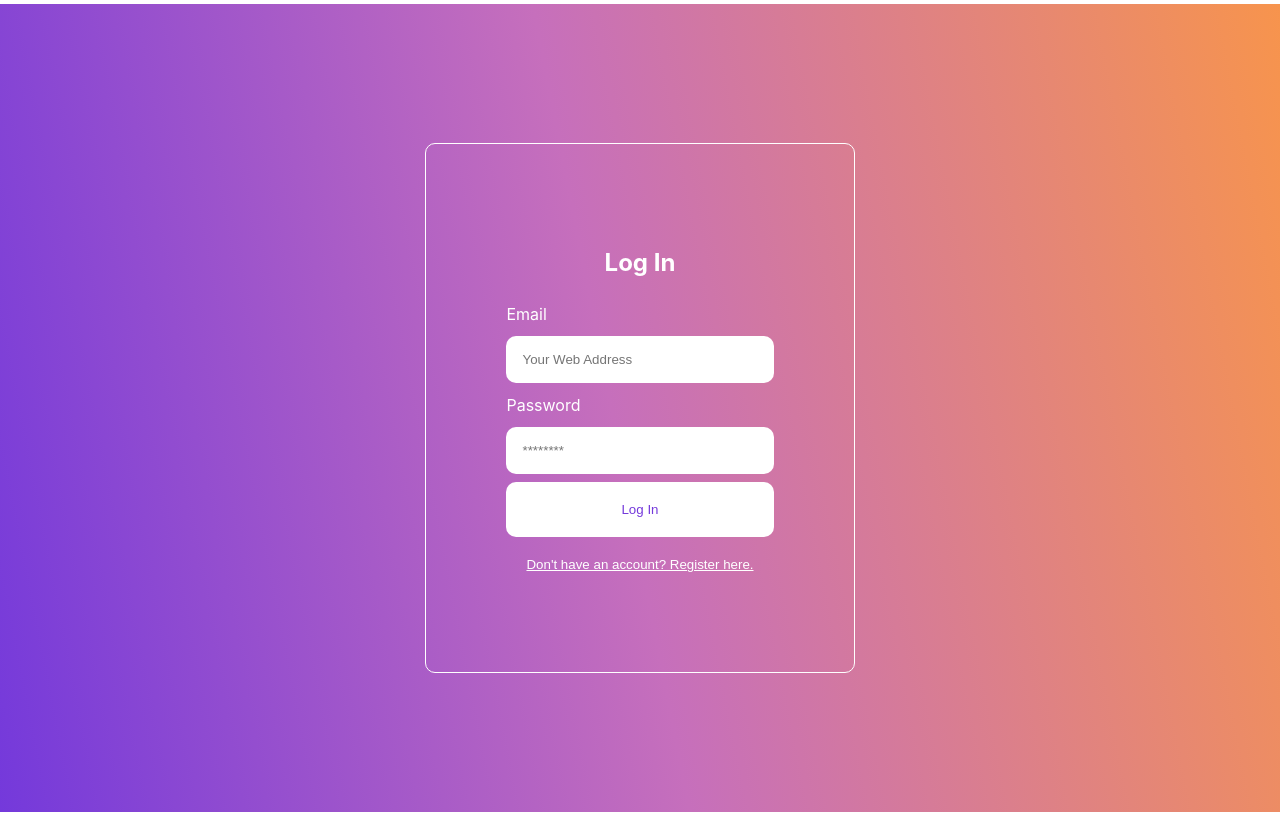
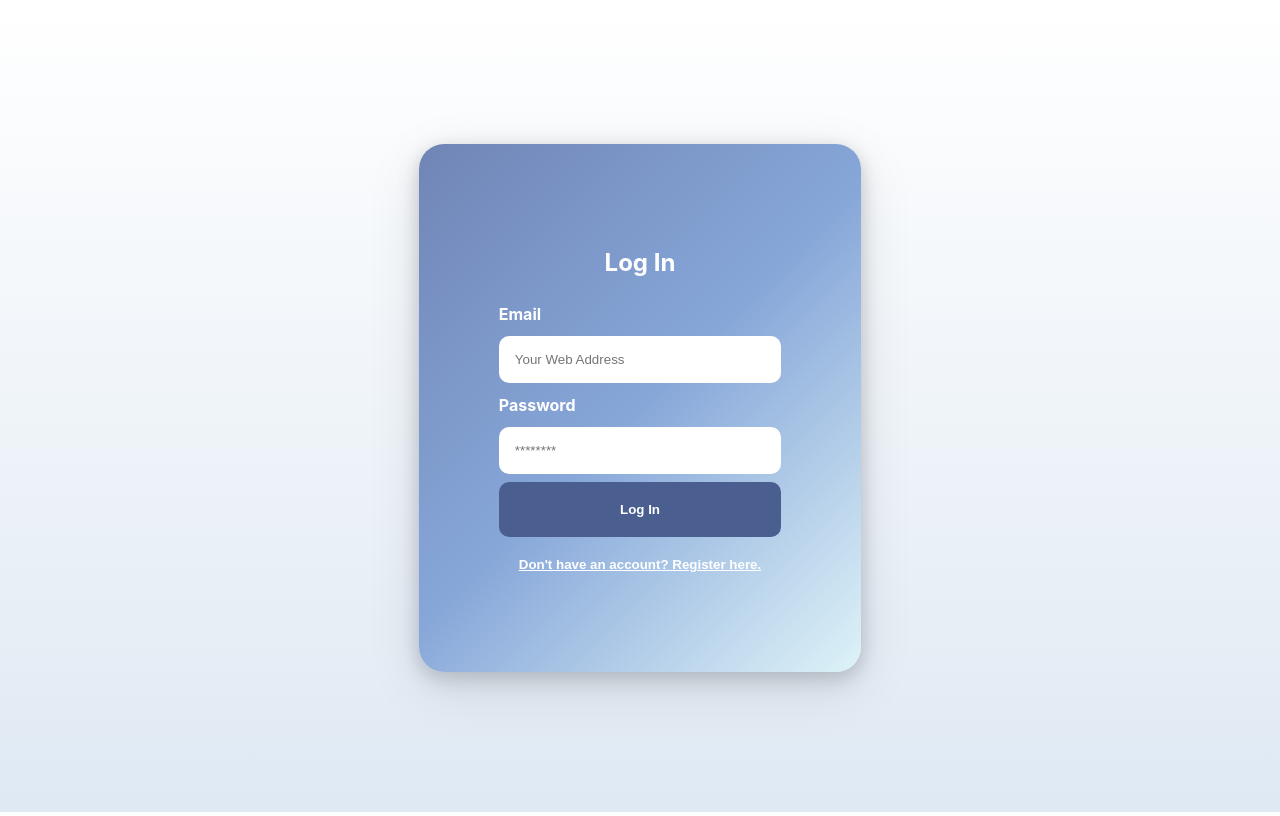
Before and after one commit to helinakdogan/log-in-page, a React (Create React App) app: page / in a window 1280 px wide. Built offline with nearby package versions, Linux system fonts and the light colour scheme.

Commit message:
08.05.2023

```diff
--- a/src/App.css
+++ b/src/App.css
@@ -5,7 +5,7 @@
   align-items: center;
   justify-content: center;
   color: white;
-  background-image: linear-gradient(79deg, #7439db, #C66FBC 48%, #F7944D);
+  background-image: linear-gradient(to top, #dfe9f3 0%, white 100%);
 }
 
 .auth-form-container, .login-form, .register-form {
@@ -16,20 +16,24 @@
 @media screen and (min-width: 600px) {
   .auth-form-container {
     padding: 5rem;
-    border: 1px solid white;
-    border-radius: 10px;
+    //border: 1px solid gray;
+    border-radius: 25px;
     margin: 0.5rem;
+    background-image: linear-gradient(-225deg, #7085B6 0%, #87A7D9 50%, #DEF3F8 100%);
+    box-shadow: rgba(17, 17, 26, 0.1) 0px 4px 16px, rgba(17, 17, 26, 0.1) 0px 8px 24px, rgba(17, 17, 26, 0.1) 0px 16px 56px;
   }
 }
 
 div {
   text-align: left;
   padding: 0.25rem 0;
+  font-weight: bold;
 }
 
 h2{
   text-align: center;
   padding: 0.25rem 0;
+  font-weight: bold;
 }
 
 input {
@@ -45,7 +49,9 @@ button {
   padding: 20px;
   border-radius: 10px;
   cursor: pointer;
-  color: #7439db;
+  color: white;
+  font-weight: bold;
+  background-color: #4A5F90;
 }
 
 .link-btn {
```
